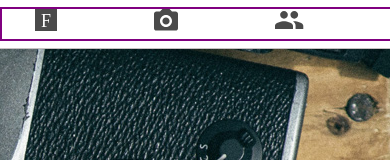
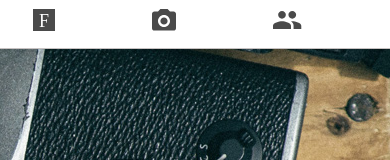
Before and after one commit to athleticgirl1/Footomatic, a plain HTML site: page index.html in a window 390 px wide. Shown: the top 160 px of the page. Drawn offline with Linux system fonts and the light colour scheme; a web font is replaced by a local one.

Commit message:
Project complete.

```diff
--- a/resources/css/style.css
+++ b/resources/css/style.css
@@ -330,7 +330,7 @@ footer .copyright {
   }
 
   header .boo {
-    width: 21.5%;
+    width: 23%;
   }
 
   .blue {
@@ -498,7 +498,6 @@ footer .copyright {
     justify-content: space-around;
     margin: 0;
     padding: 0;
-    border: 2px solid purple;
     width: 500px;
   }
 
@@ -550,7 +549,6 @@ footer .copyright {
 
   #features-section {
     display: block;
-    border: 2px solid blue;
     width: auto;
     margin: 0;
     padding: 0;
```
